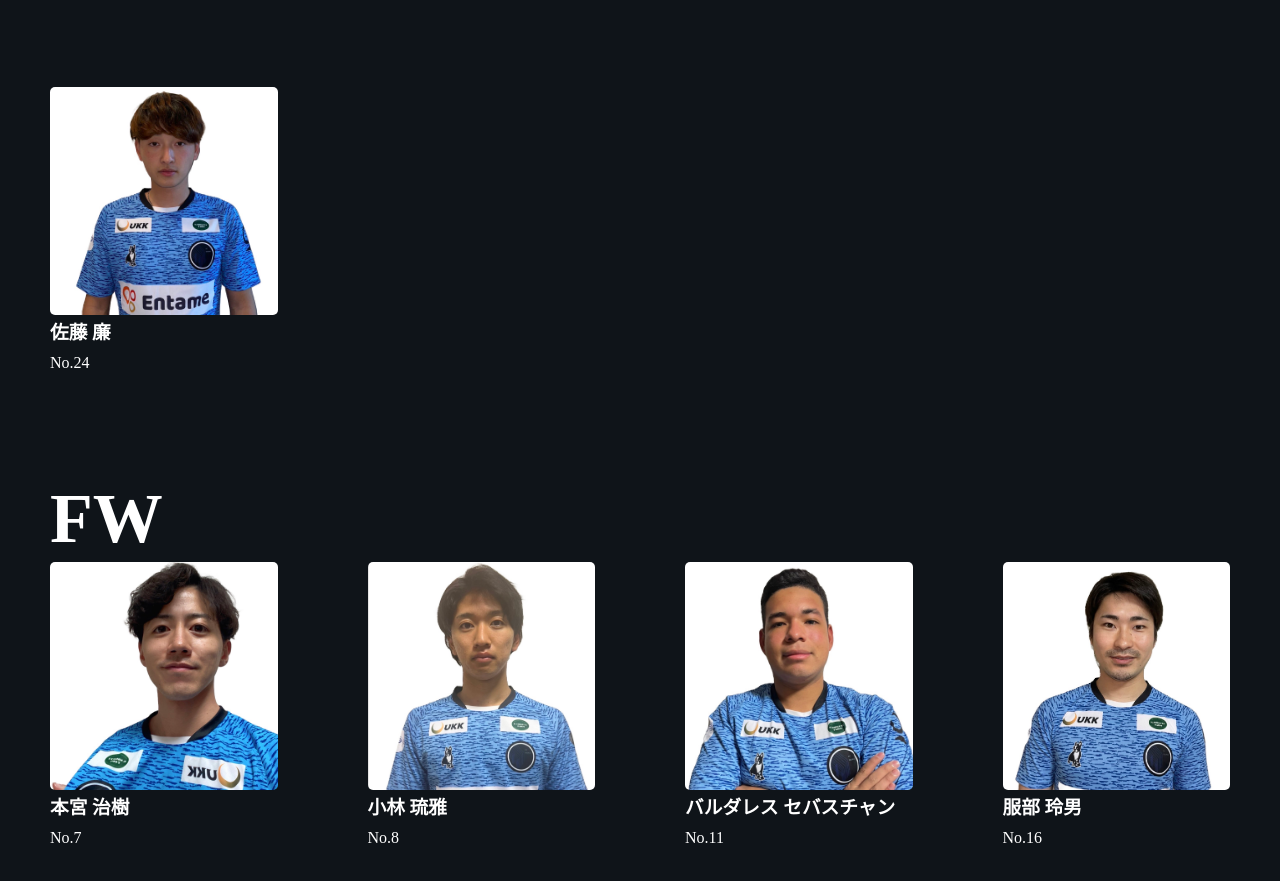
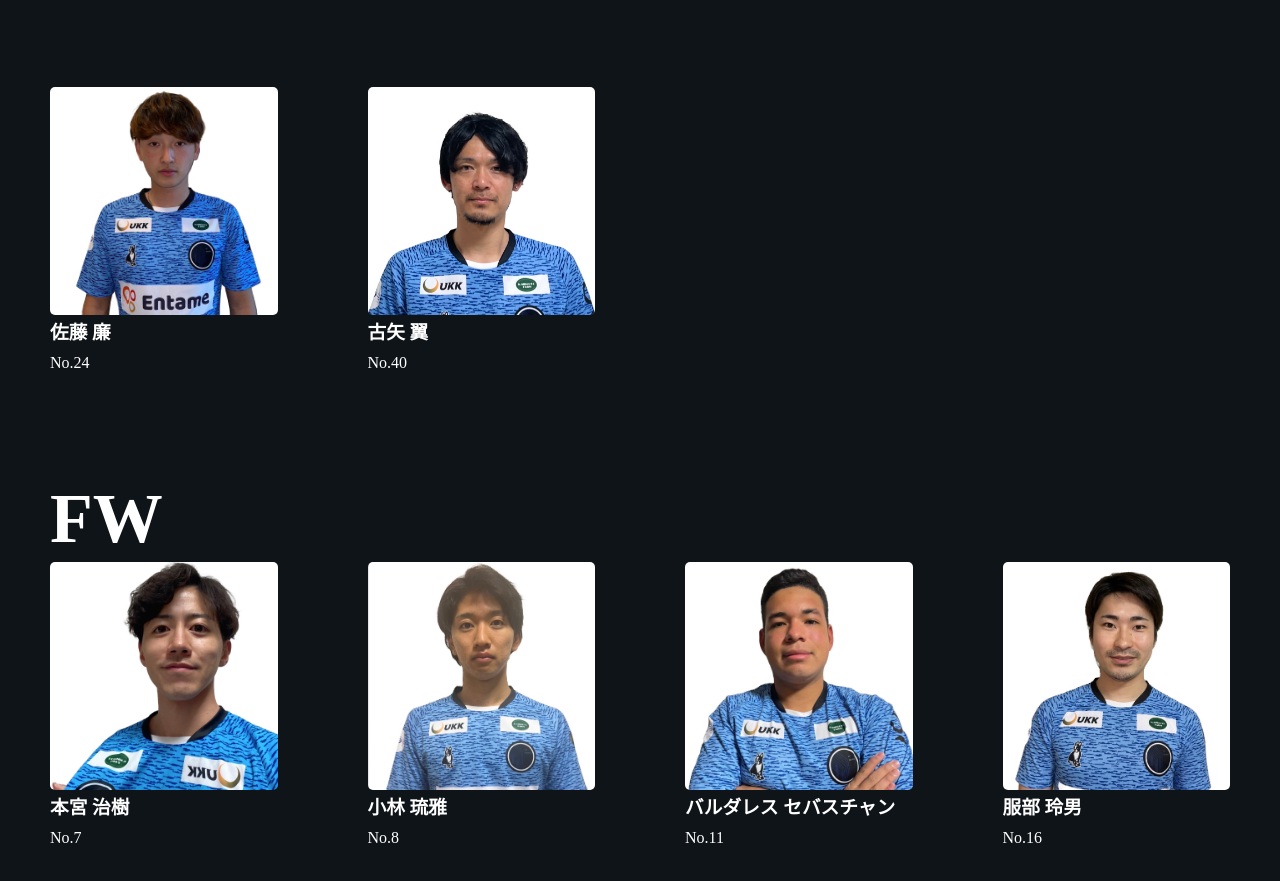
Before and after one commit to ryuji0909/DIORIA, a plain HTML site: page player.html in a window 1280 px wide. Shown: the part 2990-3871 px from the top of the page. Drawn offline with nearby package versions, Linux system fonts and the light colour scheme.

Commit message:
Update player.html

```diff
--- a/player.html
+++ b/player.html
@@ -181,6 +181,12 @@
                     <h3 class="player-name">佐藤 廉</h3>
                     <p>No.24</p>
                 </div>
+
+                <div class="mf40">
+                    <img src="tubasa.JPG" alt="tubasa">
+                    <h3 class="player-name">古矢 翼</h3>
+                    <p>No.40</p>
+                </div>
             </div>
         </div>
 
```
